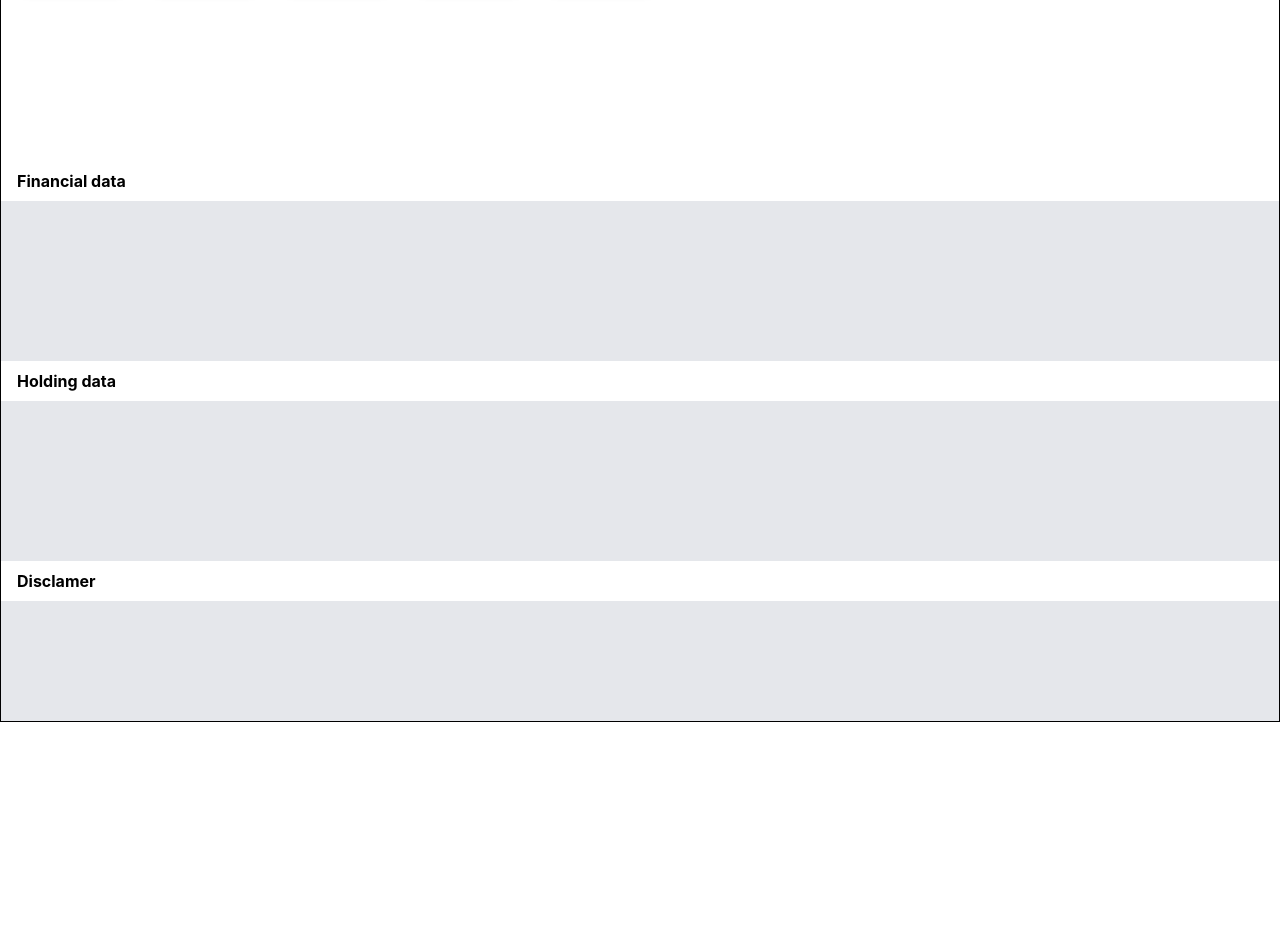
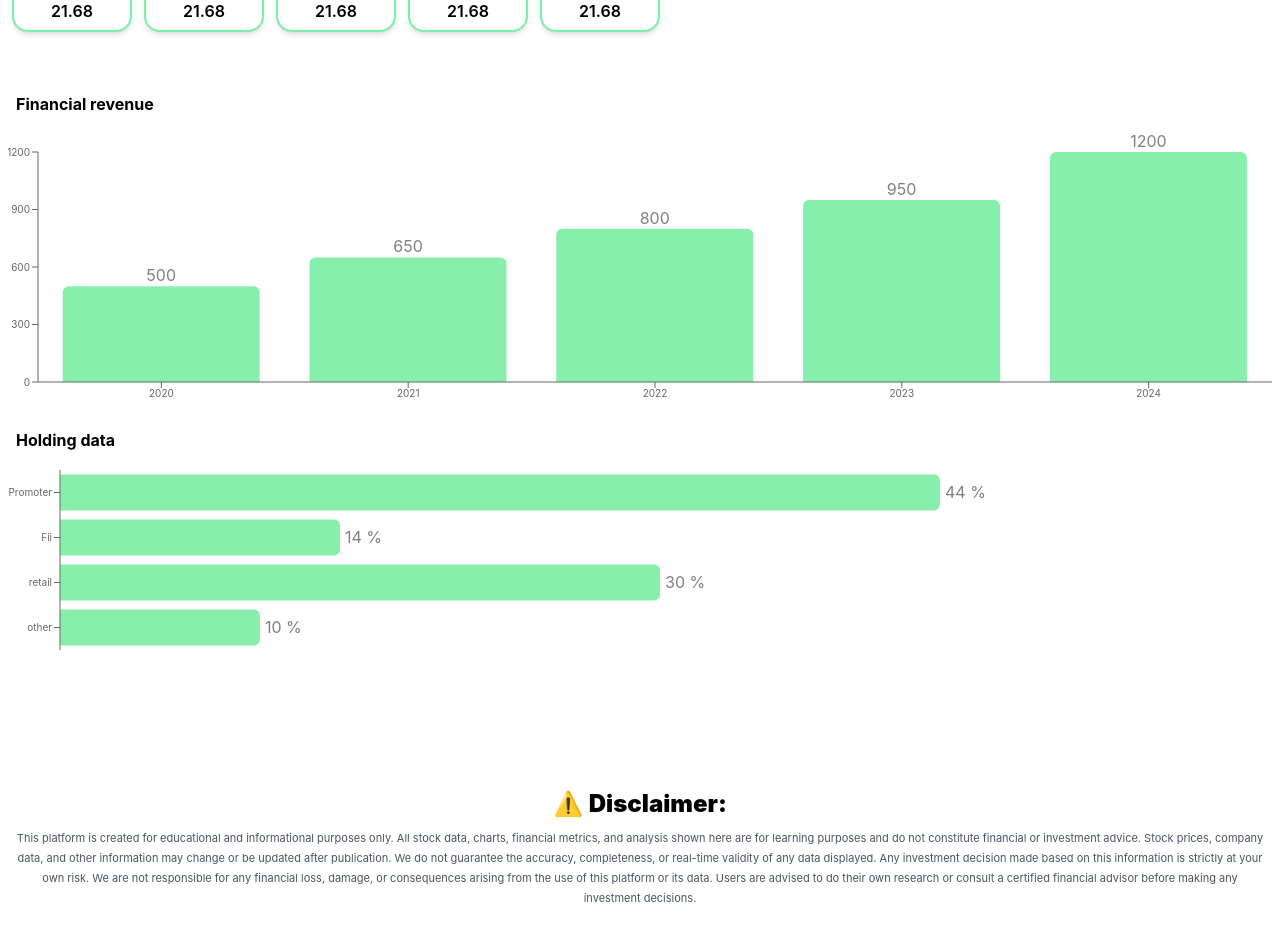
Before and after one commit to alokkumarverma1/market-rock-frontend, a React (Vite) app: page /swingStockDetails in a window 1280 px wide. Shown: the part 420-1360 px from the top of the page. Before the commit the page ends 1142 px from the top, so only its background shows below. Built offline with nearby package versions, Linux system fonts and the light colour scheme; no server answers.

Commit message:
create swing stock details and add all details of stock

```diff
--- a/package.json
+++ b/package.json
@@ -13,6 +13,7 @@
     "@tailwindcss/vite": "^4.3.0",
     "firebase": "^12.15.0",
     "framer-motion": "^12.40.0",
+    "lightweight-charts": "^5.2.0",
     "react": "^19.2.6",
     "react-dom": "^19.2.6",
     "react-loader-spinner": "^8.0.2",
--- a/src/App.jsx
+++ b/src/App.jsx
@@ -15,7 +15,7 @@ import Result from './pages/others/result'
 import Profile from './pages/user/userProfile'
 import About from './pages/more/about'
 import Contact from './pages/more/contact'
-import SwingStockDetails from './pages/rockpage/rockSwingStock/swingStockDetails'
+import SwingStockDetails from './pages/rockpage/rockSwingStock/swingStockDetails/stockDetails'
 import RockAi from './pages/homepage/rockAi/rockAi'
 
 function App() {
--- a/src/pages/rockpage/rock.jsx
+++ b/src/pages/rockpage/rock.jsx
@@ -62,9 +62,9 @@ res();
 <RockHeading heading={"Swing Stock"}></RockHeading>
 
 <div className="stocks scroller h-60 gap-10 p-5">
-   <SwingStockCard></SwingStockCard>
-    <SwingStockCard></SwingStockCard>
-     <SwingStockCard></SwingStockCard>
+   <SwingStockCard name={"Adani"}></SwingStockCard>
+    <SwingStockCard name={"Relience"}></SwingStockCard>
+     <SwingStockCard name={"Tata"}></SwingStockCard>
 </div>
 
 
@@ -72,8 +72,8 @@ res();
 <RockHeading heading={"Today index anlaysis"}></RockHeading>
 <div className="all-index w-full flex p-3 gap-2 scroller">
      <div className="factor h-15 min-w-30 border-green-300 border-2 flex flex-col justify-center items-center rounded-2xl bg-white shadow-md hover:shadow-xl transition-shadow duration-75"><h1 className="text-[12px]">BANKNIFTY</h1><p className="font-extralight">58700</p></div>
-     <div className="factor h-15 min-w-30 border-green-300 border-2 flex flex-col justify-center items-center rounded-2xl bg-white shadow-md hover:shadow-xl transition-shadow duration-75"><h1 className="text-[12px]">BANKNIFTY</h1><p className="font-extralight">21.68</p></div>
-     <div className="factor h-15 min-w-30 border-green-300 border-2 flex flex-col justify-center items-center rounded-2xl bg-white shadow-md hover:shadow-xl transition-shadow duration-75"><h1 className="text-[12px]">BANKNIFTY</h1><p className="font-extralight">21.68</p></div>
+     <div className="factor h-15 min-w-30 border-green-300 border-2 flex flex-col justify-center items-center rounded-2xl bg-white shadow-md hover:shadow-xl transition-shadow duration-75"><h1 className="text-[12px]">NIFTY</h1><p className="font-extralight">26400</p></div>
+     <div className="factor h-15 min-w-30 border-green-300 border-2 flex flex-col justify-center items-center rounded-2xl bg-white shadow-md hover:shadow-xl transition-shadow duration-75"><h1 className="text-[12px]">SENSEX</h1><p className="font-extralight">68500</p></div>
 
 </div>
 
--- a/src/pages/rockpage/rockSwingStock/swingStockCard.jsx
+++ b/src/pages/rockpage/rockSwingStock/swingStockCard.jsx
@@ -1,7 +1,7 @@
 import React from "react";
 import { Link } from "react-router-dom";
 
-function SwingStockCard() {
+function SwingStockCard({name}) {
   return (
     <div className="rockcard h-50 min-w-60 max-w-60 p-4 bg-green-100 text-black rounded-2xl shadow-md hover:shadow-2xl transition-all duration-300 flex flex-col justify-between border border-white/20">
       {/* Header */}
@@ -16,7 +16,7 @@ function SwingStockCard() {
       <div className="flex flex-col items-center gap-2">
         <div className="bg-white shadow-lg rounded-2xl px-6 py-2">
           <p className=" font-bold text-gray-800">
-            Ambani
+            {name}
           </p>
         </div>
       </div>
--- /dev/null
+++ b/src/pages/rockpage/rockSwingStock/swingStockDetails/stockChart.jsx
@@ -0,0 +1,41 @@
+import React, { useEffect, useRef } from "react";
+import { createChart, CandlestickSeries } from "lightweight-charts";
+
+function StockChart({ name }) {
+  const chartRef = useRef();
+
+  useEffect(() => {
+    const chart = createChart(chartRef.current, {
+      width: chartRef.current.clientWidth,
+      height: 400,
+      layout: {
+        background: { color: "#ffffff" },
+        textColor: "#000",
+      },
+    });
+
+    const candleSeries = chart.addSeries(CandlestickSeries)
+
+    candleSeries.setData([
+      { time: "2024-01-01", open: 100, high: 110, low: 95, close: 105 },
+      { time: "2024-01-02", open: 105, high: 120, low: 102, close: 115 },
+      { time: "2024-01-03", open: 115, high: 118, low: 108, close: 110 },
+    ]);
+    return () => chart.remove();
+  }, []);
+
+  return (
+    <div className="w-full bg-white rounded-xl shadow-md p-4">
+
+      {/* Stock Name */}
+      <h2 className="text-xl font-semibold mb-3 text-gray-800">
+        📊 {name}
+      </h2>
+
+      {/* Chart */}
+      <div ref={chartRef} className="w-full h-[400px]" />
+    </div>
+  );
+}
+
+export default StockChart;
--- a/src/pages/rockpage/rockSwingStock/swingStockDetails.jsx
+++ b/src/pages/rockpage/rockSwingStock/swingStockDetails/stockDetails.jsx
@@ -1,18 +1,25 @@
 import React from "react";
-import Navbar from "../../others/navbar";
-import RockHeading from "../rockHeading";
+import Navbar from "../../../others/navbar";
+import RockHeading from "../../rockHeading";
+import StockChart from "./stockChart";
+import StockFinanceChart from "./stockFinancialChart";
+import StockHoldings from "./stockHoldings";
+import Footer from "../../../others/footer";
 
 function SwingStockDetails(){
     return(<>
     <Navbar></Navbar>
-    <div className="swingstockdetails border mt-15">
+    <div className="swingstockdetails mt-15">
+
      {/* stock chart */}
-     <div className="chartarea h-60 w-full border bg-gray-100">
+     <RockHeading heading={"Stock chart"} ></RockHeading>
+     <div className="chartarea h-60 w-full flex justify-center items-center">
+       <p>Comming soon...</p>
      </div>
 
      {/* key fector */}
      <RockHeading heading={"key factor"} ></RockHeading>
-     <div className="fundamentaldata p-3 mb-20 flex flex-wrap gap-3   h-40 w-full">
+     <div className="fundamentaldata p-3 mb-10 flex flex-wrap gap-3 w-full">
        <div className="factor border-green-300 border-2 flex flex-col justify-center items-center h-15 w-30 rounded-2xl bg-white shadow-md hover:shadow-xl transition-shadow duration-75">
         <h1 className="text-[12px]">PE RATIO</h1>
         <p className="font-semibold">21.68</p>
@@ -36,18 +43,32 @@ function SwingStockDetails(){
      </div>
 
      {/* financial data */}
-     <RockHeading heading={"Financial data"}></RockHeading>
-     <div className="financial-data h-40 w-full bg-gray-200"></div>
+     <RockHeading heading={"Financial revenue"}></RockHeading>
+     <div className="financial-data min-h-40 w-full p-2">
+      <StockFinanceChart></StockFinanceChart>
+     </div>
 
      {/* holding statement */}
      <RockHeading heading={"Holding data"}></RockHeading>
-     <div className="holding-data h-40 w-full bg-gray-200"></div>
+     <div className="holding-data h-80 w-full">
+      <StockHoldings></StockHoldings>
+     </div>
 
      {/* disclamer */}
-     <RockHeading heading={"Disclamer"}></RockHeading>
-     <div className="disclamer h-30 w-full bg-gray-200"></div>
+    <div className="disclamer bor min-h-30 w-full text-center p-2 mb-20">
+      <h1 className="font-bold text-2xl">⚠️ <b>Disclaimer:</b></h1>
+      <p className="text-[11px] text-gray-600 leading-5 p-2">
+      This platform is created for educational and informational purposes only.
+      All stock data, charts, financial metrics, and analysis shown here are for learning purposes and do not constitute financial or investment advice.
+      Stock prices, company data, and other information may change or be updated after publication.
+      We do not guarantee the accuracy, completeness, or real-time validity of any data displayed.
+      Any investment decision made based on this information is strictly at your own risk.
+      We are not responsible for any financial loss, damage, or consequences arising from the use of this platform or its data.
+      Users are advised to do their own research or consult a certified financial advisor before making any investment decisions.   </p>
+    </div>
 
-    </div>
+  </div>
+
 
     </>)
 }
--- /dev/null
+++ b/src/pages/rockpage/rockSwingStock/swingStockDetails/stockFinancialChart.jsx
@@ -0,0 +1,32 @@
+import React from "react";
+import { BarChart, Bar, XAxis, YAxis, Tooltip, ResponsiveContainer, LabelList } from "recharts";
+
+function StockFinanceChart() {
+  const data = [
+    { year: "2020", revenue: 500 },
+    { year: "2021", revenue: 650 },
+    { year: "2022", revenue: 800 },
+    { year: "2023", revenue: 950 },
+    { year: "2024", revenue: 1200 },
+  ];
+
+  return (
+    <div className="w-full">
+      {/* Chart */}
+      <div className="w-full h-70">
+        <ResponsiveContainer>
+          <BarChart data={data} margin={{ top: 20, right: 0, left: 0, bottom: 0 }}>
+            <XAxis dataKey="year" tick={{ fontSize: 10 }}/>
+             <YAxis width={30} tick={{ fontSize: 10 }}/>
+           <Bar dataKey="revenue" fill="#86efac" radius={[6, 6, 0, 0]}>
+           <LabelList dataKey="revenue" position="top" />
+           </Bar>
+          </BarChart>
+        </ResponsiveContainer>
+      </div>
+
+    </div>
+  );
+}
+
+export default StockFinanceChart;
--- /dev/null
+++ b/src/pages/rockpage/rockSwingStock/swingStockDetails/stockHoldings.jsx
@@ -0,0 +1,33 @@
+import React from "react";
+import { BarChart, Bar, XAxis, YAxis, Tooltip, ResponsiveContainer, LabelList } from "recharts";
+
+
+function StockHoldings(){
+
+     const data = [
+    { type: "Promoter",revenue: 44 },
+    {type: "Fii", revenue: 14 },
+    { type: "retail", revenue: 30 },
+    { type: "other", revenue: 10 },
+  ];
+
+
+    return(<>
+    <div className="stockHoldings w-full h-50">
+     <ResponsiveContainer>
+      <BarChart data={data} layout="vertical" margin={{ top: 10, right: 20, left:0, bottom: 10 }}>
+        <YAxis dataKey={"type"} type="category" tick={{ fontSize: 10 }}/>
+        <XAxis type="number" hide width={40} tick={{ fontSize: 10 }}/>
+          <Bar dataKey="revenue" fill="#86efac" radius={[0, 6, 6, 0]}>
+            <LabelList dataKey="revenue" position="right"  formatter={(value) => `${value} %`}/>
+          </Bar>
+      </BarChart>
+
+     </ResponsiveContainer>
+
+
+    </div>
+    </>)
+}
+
+export default StockHoldings;
```
Also changed, not shown: src/pages/homepage/home.jsx (+8 -10 lines), 1 other file (tests, documents, lock files or other folders).
